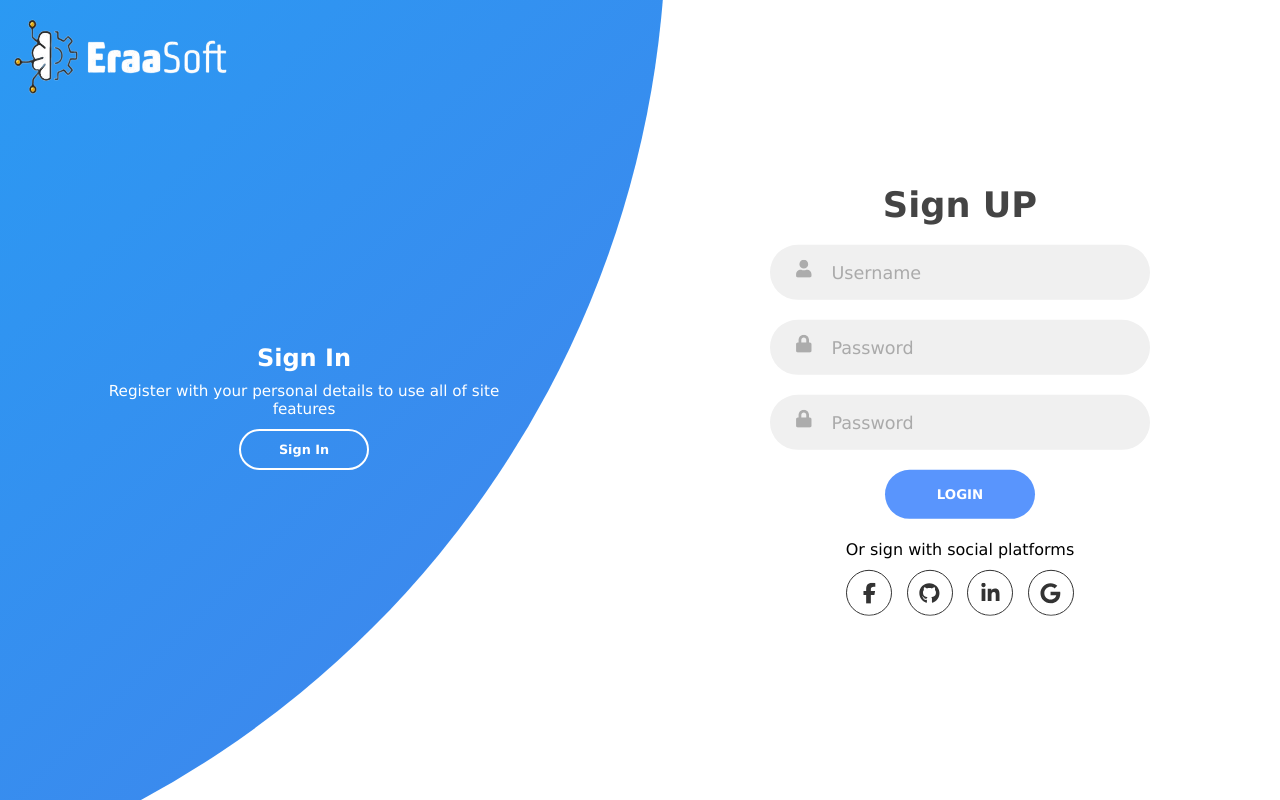
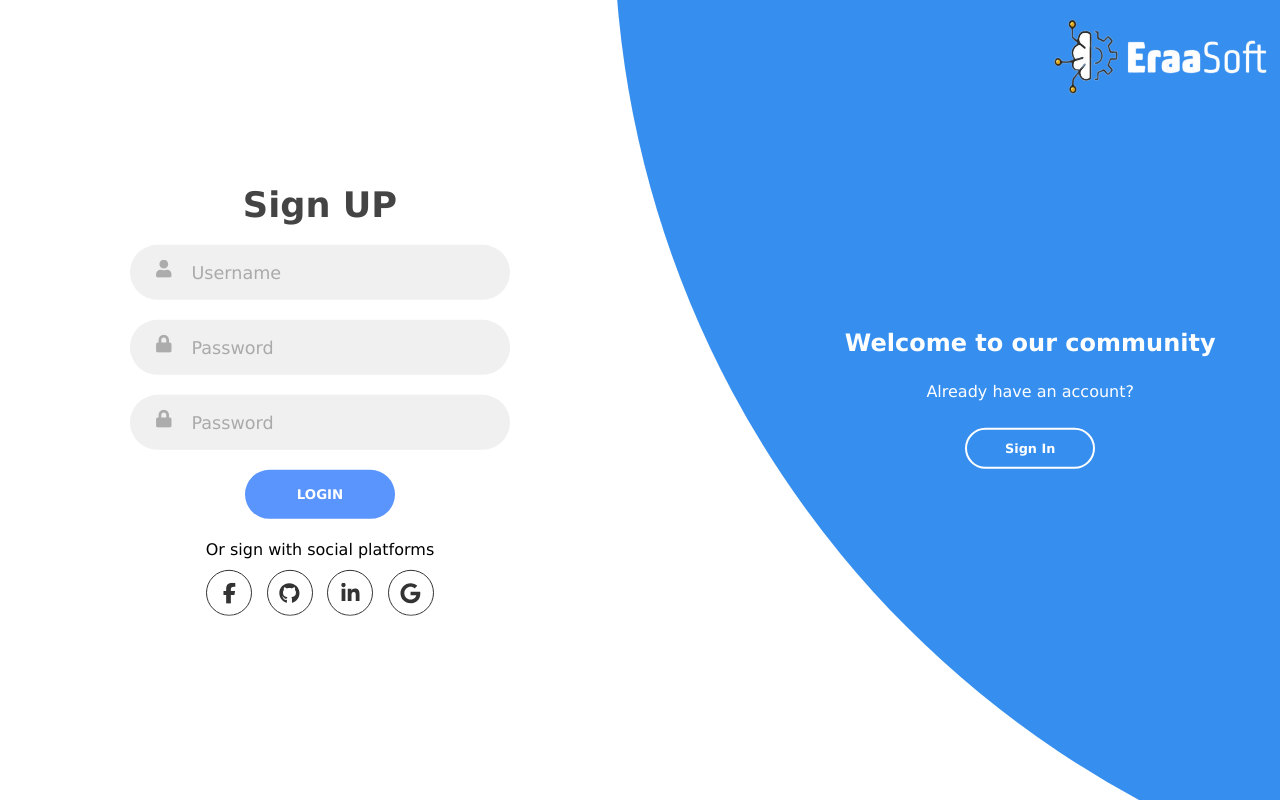
Before and after one commit to MuhamedFouda/EraaSoftProject2, a React (Vite) app: page / in a window 1280 px wide. Both pictures are taken after a click on the button "Sign up". Built offline with nearby package versions, Linux system fonts and the light colour scheme.

Commit message:
design Updates

```diff
--- a/package.json
+++ b/package.json
@@ -17,6 +17,7 @@
     "@fortawesome/react-fontawesome": "^0.2.2",
     "@react-css/grid": "^2.2.0",
     "@react-icons/all-files": "^4.1.0",
+    "animate.css": "^4.1.1",
     "react": "^18.2.0",
     "react-dom": "^18.3.1",
     "react-icons": "^5.2.1",
--- a/src/Pages/LoginPage/index.jsx
+++ b/src/Pages/LoginPage/index.jsx
@@ -8,6 +8,7 @@ export default function LoginPage() {
   const navigate = useNavigate();
   return (
     <div className="container" id="LoginPage">
+      <div className="blue-area"></div>
       <div className="forms-container">
         <div className="signin-signup">
           <form action="#" className="sign-in-form">
@@ -37,10 +38,8 @@ export default function LoginPage() {
         <div className="panel left-panel">
           <img src={img} />
           <div className="content">
-            <h3>Sign Up</h3>
-            <p>
-              Register with your personal details to use all of site features
-            </p>
+            <h3>Not a member?</h3>
+            <p>Join our community and discover more!</p>
             <button
               className="btn transparent"
               id="sign-up-btn"
--- a/src/Pages/LoginPage/login.scss
+++ b/src/Pages/LoginPage/login.scss
@@ -5,8 +5,7 @@
   background-color: #fff;
   min-height: 100vh;
   overflow: hidden;
-  &::before {
-    content: "";
+  .blue-area {
     position: absolute;
     height: 2000px;
     width: 2000px;
@@ -139,7 +138,7 @@
     }
   }
   .panels-container {
-    position: absolute;
+    // position: absolute;
     height: 100%;
     width: 100%;
     top: 0;
@@ -159,7 +158,7 @@
       z-index: 6;
       pointer-events: all;
       padding: 3rem 17% 2rem 12%;
-      position: relative;
+      // position: relative;
       @media (max-width: 870px) {
         flex-direction: row;
         justify-content: space-around;
@@ -183,6 +182,15 @@
         color: #fff;
         transition: transform 0.9s ease-in-out;
         transition-delay: 0.6s;
+        display: flex;
+        flex-direction: column;
+        gap: 1rem;
+        align-items: center;
+        justify-content: center;
+        position: absolute;
+        right: 60%;
+        top: 50%;
+        transform: translate(0, -50%);
         .buttons {
           display: flex;
           flex-direction: row;
@@ -191,9 +199,13 @@
           gap: 1rem;
         }
         @media (max-width: 870px) {
-          padding-right: 15%;
+          // padding-right: 15%;
           transition: transform 0.9s ease-in-out;
           transition-delay: 0.8s;
+          top: 18%;
+          right: 2%;
+          gap: 0.5rem;
+          width: 100%;
         }
       }
       h3 {
@@ -205,10 +217,9 @@
         }
       }
       p {
-        font-size: 0.95rem;
+        font-size: 1rem;
         padding: 0.7rem 0;
         @media (max-width: 870px) {
-          font-size: 0.7rem;
           padding: 0.5rem 0;
         }
       }
--- a/src/Pages/SignUpPage/index.jsx
+++ b/src/Pages/SignUpPage/index.jsx
@@ -7,6 +7,24 @@ export default function Register() {
   const navigate = useNavigate();
   return (
     <div className="container" id="Register">
+      <div className="blue-area "></div>
+      <div className="panels-container">
+        <div className="panel">
+          <img src={img} />
+          <div className="content">
+            <h3>Welcome to our community</h3>
+            <p>Already have an account?</p>
+            <button
+              className="btn transparent"
+              id="sign-up-btn"
+              onClick={() => {
+                navigate("/login");
+              }}>
+              Sign In
+            </button>
+          </div>
+        </div>
+      </div>
       <div className="forms-container">
         <div className="signin-signup">
           <form action="#" className="sign-in-form">
@@ -37,27 +55,6 @@ export default function Register() {
           </form>
         </div>
       </div>
-
-      <div className="panels-container">
-        <div className="panel left-panel">
-          <img src={img} />
-          <div className="content">
-            <h3>Sign In</h3>
-            <p>
-              Register with your personal details to use all of site features
-            </p>
-            <button
-              className="btn transparent"
-              id="sign-up-btn"
-              onClick={() => {
-                navigate("/login");
-              }}>
-              Sign In
-            </button>
-          </div>
-          {/* <img src="img/log.svg" className="image" alt="" /> */}
-        </div>
-      </div>
     </div>
   );
 }
--- a/src/Pages/SignUpPage/register.scss
+++ b/src/Pages/SignUpPage/register.scss
@@ -5,15 +5,14 @@
   background-color: #fff;
   min-height: 100vh;
   overflow: hidden;
-  &::before {
-    content: "";
+  .blue-area {
     position: absolute;
     height: 2000px;
     width: 2000px;
     top: -10%;
-    right: 48%;
+    left: 48%;
     transform: translateY(-50%);
-    background-image: linear-gradient(-45deg, #4481eb 0%, #04befe 100%);
+    background-color: #368fef;
     transition: 1.8s ease-in-out;
     border-radius: 50%;
     z-index: 6;
@@ -47,10 +46,19 @@
     top: 0;
     left: 0;
     .signin-signup {
+      // position: absolute;
+      // top: 50%;
+      // transform: translate(-50%, -50%);
+      // left: 75%;
+      // width: 50%;
+      // transition: 1s 0.7s ease-in-out;
+      // display: grid;
+      // grid-template-columns: 1fr;
+      // z-index: 5;
       position: absolute;
       top: 50%;
       transform: translate(-50%, -50%);
-      left: 75%;
+      left: 25%;
       width: 50%;
       transition: 1s 0.7s ease-in-out;
       display: grid;
@@ -139,11 +147,11 @@
     }
   }
   .panels-container {
-    position: absolute;
+    // position: absolute;
     height: 100%;
     width: 100%;
-    top: 0;
-    left: 0;
+    // top: 0;
+    // right: 0;
     display: grid;
     grid-template-columns: repeat(2, 1fr);
     @media (max-width: 870px) {
@@ -151,15 +159,10 @@
       grid-template-rows: 1fr 2fr 1fr;
     }
     .panel {
-      display: flex;
-      flex-direction: column;
-      align-items: flex-end;
-      justify-content: space-around;
       text-align: center;
       z-index: 6;
       pointer-events: all;
       padding: 3rem 17% 2rem 12%;
-      position: relative;
       @media (max-width: 870px) {
         flex-direction: row;
         justify-content: space-around;
@@ -172,17 +175,27 @@
         width: 15rem;
         height: 7rem;
         position: absolute;
+        right: 0;
         top: 0;
-        left: 0;
         @media (max-width: 870px) {
           width: 10rem;
           height: 5rem;
+          left: 0;
         }
       }
       .content {
         color: #fff;
         transition: transform 0.9s ease-in-out;
         transition-delay: 0.6s;
+        display: flex;
+        flex-direction: column;
+        align-items: center;
+        justify-content: center;
+        position: absolute;
+        left: 66%;
+        top: 50%;
+        transform: translate(0, -50%);
+        gap: 1rem;
         .buttons {
           display: flex;
           flex-direction: row;
@@ -191,9 +204,13 @@
           gap: 1rem;
         }
         @media (max-width: 870px) {
-          padding-right: 15%;
+          // padding-right: 15%;
           transition: transform 0.9s ease-in-out;
           transition-delay: 0.8s;
+          top: 18%;
+          left: 0;
+          gap: 0.5rem;
+          width: 100%;
         }
       }
       h3 {
@@ -205,10 +222,10 @@
         }
       }
       p {
-        font-size: 0.95rem;
+        font-size: 1rem;
         padding: 0.7rem 0;
         @media (max-width: 870px) {
-          font-size: 0.7rem;
+          font-size: 1rem;
           padding: 0.5rem 0;
         }
       }
```
Also changed, not shown: src/main.jsx (+8 -7 lines), 1 other file (tests, documents, lock files or other folders).
